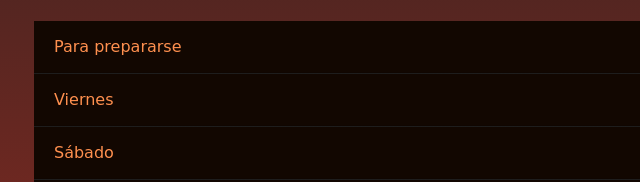
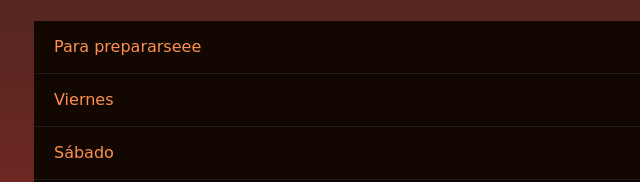
Before and after one commit to Yuiopee/Halloween2022, a plain HTML site: page docs/index.html in a window 1280 px wide. Shown: the part 395-577 px from the top of the page, 48-688 px from the left. Drawn offline with nearby package versions, Linux system fonts and the light colour scheme.

Commit message:
prueba de que puedo editar desde el push

```diff
--- a/docs/index.html
+++ b/docs/index.html
@@ -56,7 +56,7 @@
 								aria-expanded="true"
 								aria-controles="elemento-1"
 							>
-								Para prepararse
+								Para prepararseee
 							</button>
 						</h2>
 
```
